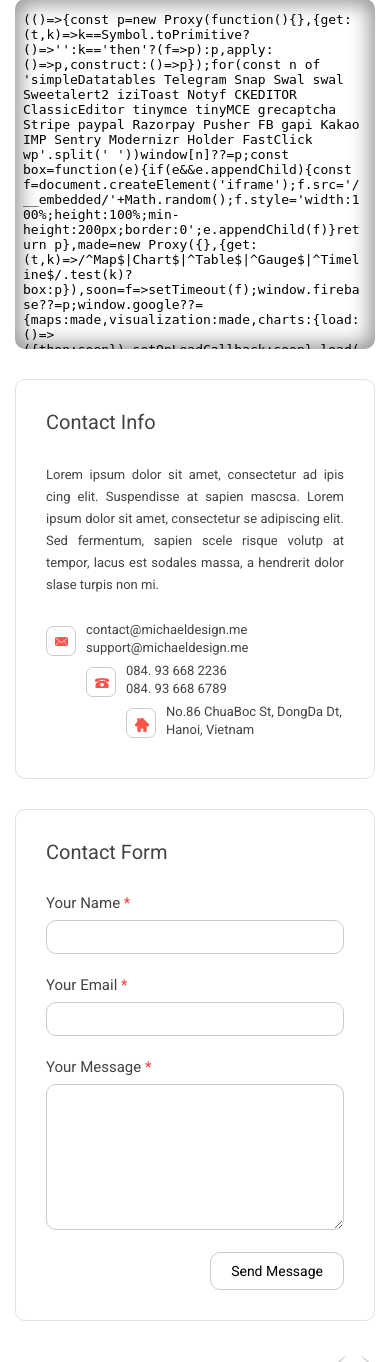
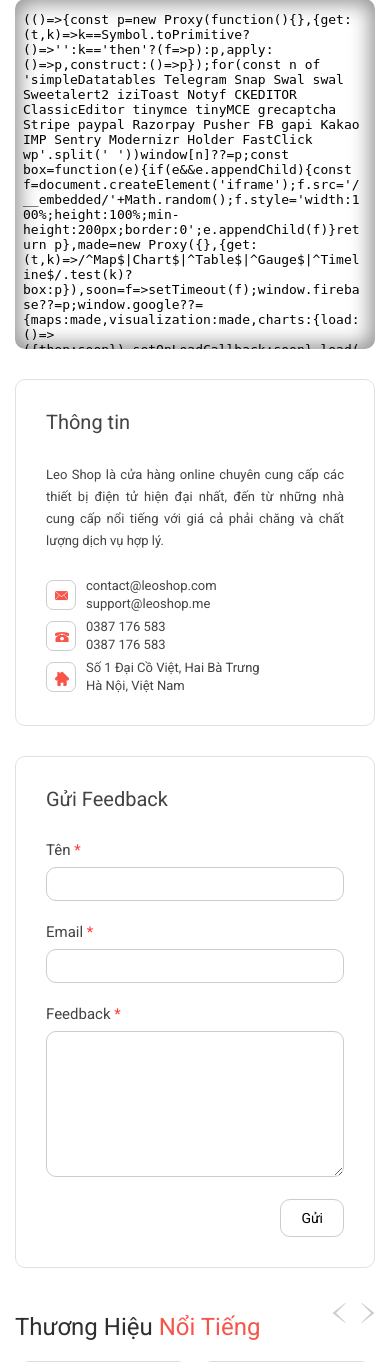
Before and after one commit to hta218/leo-shop, a Flask app: page /contact in a window 390 px wide. Shown: the part 408-1770 px from the top of the page. Run offline with Flask 2, Linux system fonts and the light colour scheme; some libraries are stand-ins or nearby versions.

Commit message:
Update contact page

```diff
--- a/static/css/style.css
+++ b/static/css/style.css
@@ -2110,7 +2110,8 @@ form.newsletter input[type="submit"]:hover{
   border-radius: 7px;
   text-align: center;
   vertical-align: middle;
-  margin: 5px 10px 10px 0
+  margin-right: 10px;
+  margin-top: 3px;
 }
 .ContactForm label{
   position: relative;
--- /dev/null
+++ b/templates/common/contact-form.html
@@ -0,0 +1,42 @@
+<div class="ContactForm">
+  <h5>
+    Gửi Feedback
+  </h5>
+  <form>
+    <div class="row">
+      <div class="col-md-6">
+        <label>
+          Tên
+          <strong class="red">
+            *
+          </strong>
+        </label>
+        <input class="inputfild" type="text" name="">
+      </div>
+      <div class="col-md-6">
+        <label>
+          Email
+          <strong class="red">
+            *
+          </strong>
+        </label>
+        <input class="inputfild" type="email" name="">
+      </div>
+    </div>
+    <div class="row">
+      <div class="col-md-12">
+        <label>
+          Feedback
+          <strong class="red">
+            *
+          </strong>
+        </label>
+        <textarea class="inputfild" rows="8" name="">
+        </textarea>
+      </div>
+    </div>
+    <button class="pull-right">
+      Gửi
+    </button>
+  </form>
+</div>
--- a/templates/common/meta-data.html
+++ b/templates/common/meta-data.html
@@ -1,7 +1,7 @@
 <meta http-equiv="Content-Type" content="text/html;charset=utf-8" />
 <meta name="description" content="">
 <meta name="viewport" content="width=device-width, initial-scale=1.0">
-<title>Welcome to LeoShop</title>
+<title>LeoShop</title>
 <link rel="shortcut icon" href="../../static/images/favicon.png">
 <link href="../../static/css/bootstrap.css" rel="stylesheet">
 <link href='http://fonts.googleapis.com/css?family=Roboto'
--- a/templates/contact.html
+++ b/templates/contact.html
@@ -22,7 +22,10 @@
               <div class="clearfix">
               </div>
               <div class="map">
-                <iframe width="600" height="350" src="https://maps.google.com/maps?f=q&amp;source=s_q&amp;hl=en&amp;geocode=&amp;q=Vietnam&amp;aq=&amp;sll=14.058324,108.277199&amp;sspn=21.827722,43.286133&amp;ie=UTF8&amp;hq=&amp;hnear=Vietnam&amp;ll=14.058324,108.277199&amp;spn=8.883583,21.643066&amp;t=m&amp;z=6&amp;output=embed">
+                <iframe
+                  width="600"
+                  height="350"
+                  src="https://maps.google.com/maps?f=q&amp;source=s_q&amp;hl=en&amp;geocode=&amp;q=daihocbachkhoahanoi&amp;aq=&amp;sll=14.058324,108.277199&amp;sspn=21.827722,43.286133&amp;ie=UTF8&amp;hq=&amp;hnear=Vietnam&amp;ll=14.058324,108.277199&amp;spn=8.883583,21.643066&amp;t=m&amp;z=6&amp;output=embed">
                 </iframe>
               </div>
               <div class="clearfix">
@@ -31,88 +34,47 @@
                 <div class="col-md-4">
                   <div class="contact-infoormation">
                     <h5>
-                      Contact Info
+                      Thông tin
                     </h5>
                     <p>
-                      Lorem ipsum dolor sit amet, consectetur ad ipis cing elit. Suspendisse at sapien mascsa. Lorem ipsum dolor sit amet, consectetur se adipiscing elit. Sed fermentum, sapien scele risque volutp at tempor, lacus est sodales massa, a hendrerit dolor slase turpis non mi.
+                      Leo Shop là cửa hàng online chuyên cung cấp các thiết bị điện tử hiện đại nhất, đến từ những nhà cung cấp nổi tiếng với giá cả phải chăng và chất lượng dịch vụ hợp lý.
                     </p>
                     <ul>
                       <li>
                         <span class="icon">
-                          <img src="images/message.png" alt="">
+                          <img src="../static/images/message.png" alt="">
                         </span>
                         <p>
-                          contact@michaeldesign.me
+                          contact@leoshop.com
                           <br>
-                          support@michaeldesign.me
+                          support@leoshop.me
                         </p>
                       </li>
                       <li>
                         <span class="icon">
-                          <img src="images/phone.png" alt="">
+                          <img src="../static/images/phone.png" alt="">
                         </span>
                         <p>
-                          084. 93 668 2236
+                          0387 176 583
                           <br>
-                          084. 93 668 6789
+                          0387 176 583
                         </p>
                       </li>
                       <li>
                         <span class="icon">
-                          <img src="images/address.png" alt="">
+                          <img src="../static/images/address.png" alt="">
                         </span>
                         <p>
-                          No.86 ChuaBoc St, DongDa Dt,
+                          Số 1 Đại Cồ Việt, Hai Bà Trưng
                           <br>
-                          Hanoi, Vietnam
+                          Hà Nội, Việt Nam
                         </p>
                       </li>
                     </ul>
                   </div>
                 </div>
                 <div class="col-md-8">
-                  <div class="ContactForm">
-                    <h5>
-                      Contact Form
-                    </h5>
-                    <form>
-                      <div class="row">
-                        <div class="col-md-6">
-                          <label>
-                            Your Name
-                            <strong class="red">
-                              *
-                            </strong>
-                          </label>
-                          <input class="inputfild" type="text" name="">
-                        </div>
-                        <div class="col-md-6">
-                          <label>
-                            Your Email
-                            <strong class="red">
-                              *
-                            </strong>
-                          </label>
-                          <input class="inputfild" type="email" name="">
-                        </div>
-                      </div>
-                      <div class="row">
-                        <div class="col-md-12">
-                          <label>
-                            Your Message
-                            <strong class="red">
-                              *
-                            </strong>
-                          </label>
-                          <textarea class="inputfild" rows="8" name="">
-                          </textarea>
-                        </div>
-                      </div>
-                      <button class="pull-right">
-                        Send Message
-                      </button>
-                    </form>
-                  </div>
+                  {% include 'common/contact-form.html' %}
                 </div>
               </div>
             </div>
```
Also changed, not shown: static/images/bg.jpg (deleted), 1 other file.
